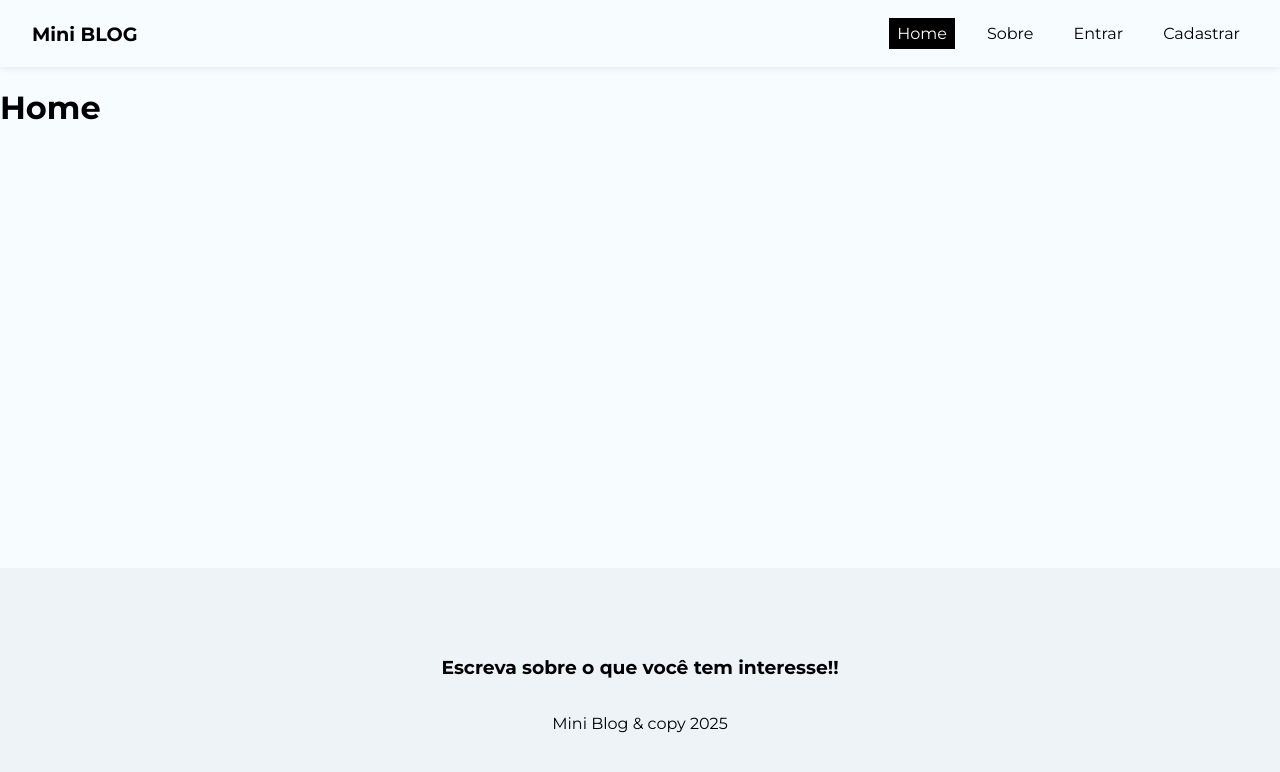
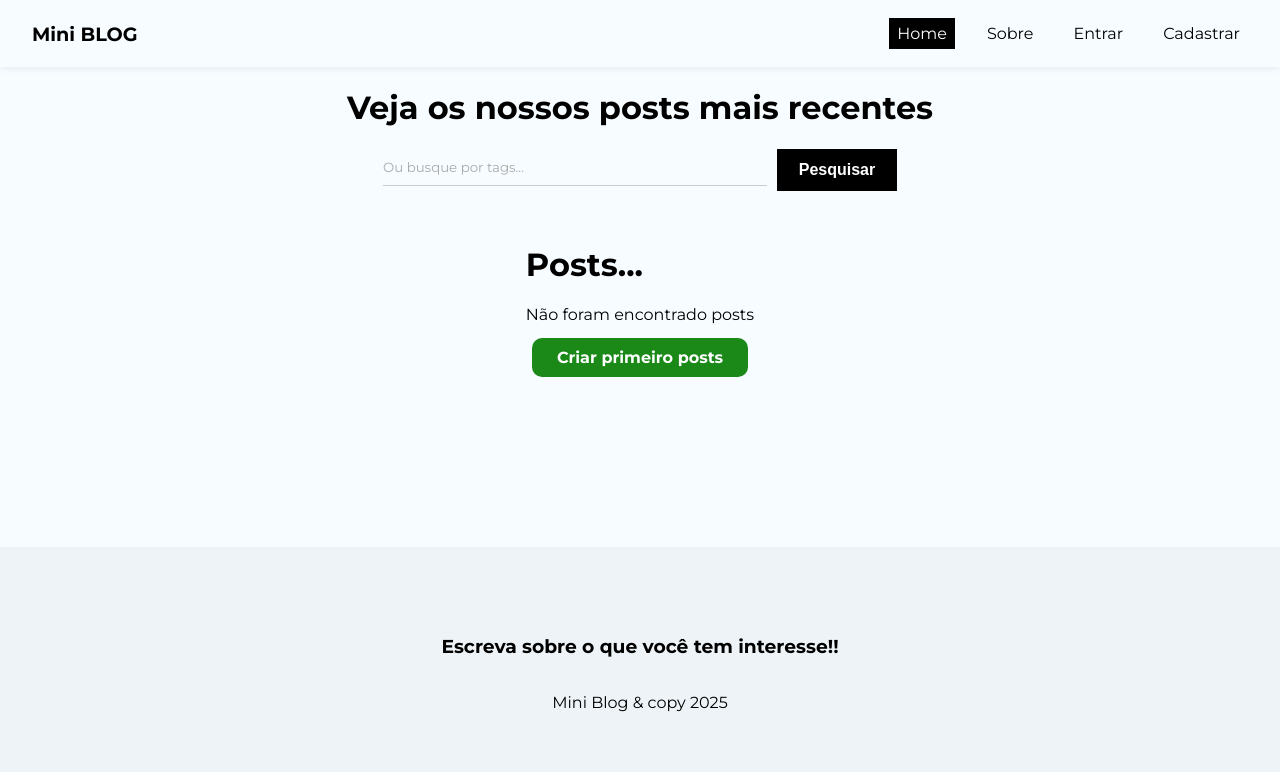
Before and after one commit to MateusMiranda20/MiniBlog, a React (Vite) app: page / in a window 1280 px wide. Shown: the top 772 px of the page. Built offline with nearby package versions, Linux system fonts and the light colour scheme; no server answers.

Commit message:
Starting home and styling

```diff
--- a/src/pages/Home/Home.jsx
+++ b/src/pages/Home/Home.jsx
@@ -1,9 +1,39 @@
-import '../Home/Home.module.css'
+import styles from '../Home/Home.module.css'
+
+//hooks
+import { useNavigate, Link } from 'react-router-dom'
+import { useState } from 'react'
+
+//components
 
 const Home = () => {
+  const [query, setQuery] = useState("")
+  const [posts] = useState([])
+
+
+  const handleSearch = (e) => {
+    e.preventDefault()
+    // Implement search functionality here
+  }
+
   return (
-    <div>
-      <h1>Home</h1>
+    <div className={styles.home}>
+      <h1>Veja os nossos posts mais recentes</h1>
+      <form onSubmit={handleSearch} className={styles.search_form}>
+        <input type="text" placeholder='Ou busque por tags...'
+        onChange={(e) => setQuery(e.target.value)}
+        />
+        <button className='btn btn-dark'>Pesquisar</button>
+      </form>
+      <div>
+        <h1>Posts...</h1>
+        {posts && posts.length === 0 && (
+          <div className={styles.noposts}>
+            <p>Não foram encontrado posts</p>
+            <Link to="/posts/create" className='btn'>Criar primeiro posts</Link>
+          </div>
+        )}
+      </div>
     </div>
   )
 }
--- a/src/pages/Home/Home.module.css
+++ b/src/pages/Home/Home.module.css
@@ -0,0 +1,31 @@
+.home{
+    display: flex;
+    flex-direction: column;
+    align-items: center;
+    justify-content: center;
+}
+
+.search_form {
+    max-width: 100%;
+    width: 60%;
+    display: flex;
+    justify-content: center;
+    margin-bottom: 2em;
+}
+
+.search_form input {
+    width: 50%;
+    margin-right: 10px;
+}
+
+.noposts{
+    text-align: center;
+}
+
+.noposts p {
+    margin-bottom: 1.5em;
+}
+
+.noposts a {
+    padding: 10px 25px;
+}
```
